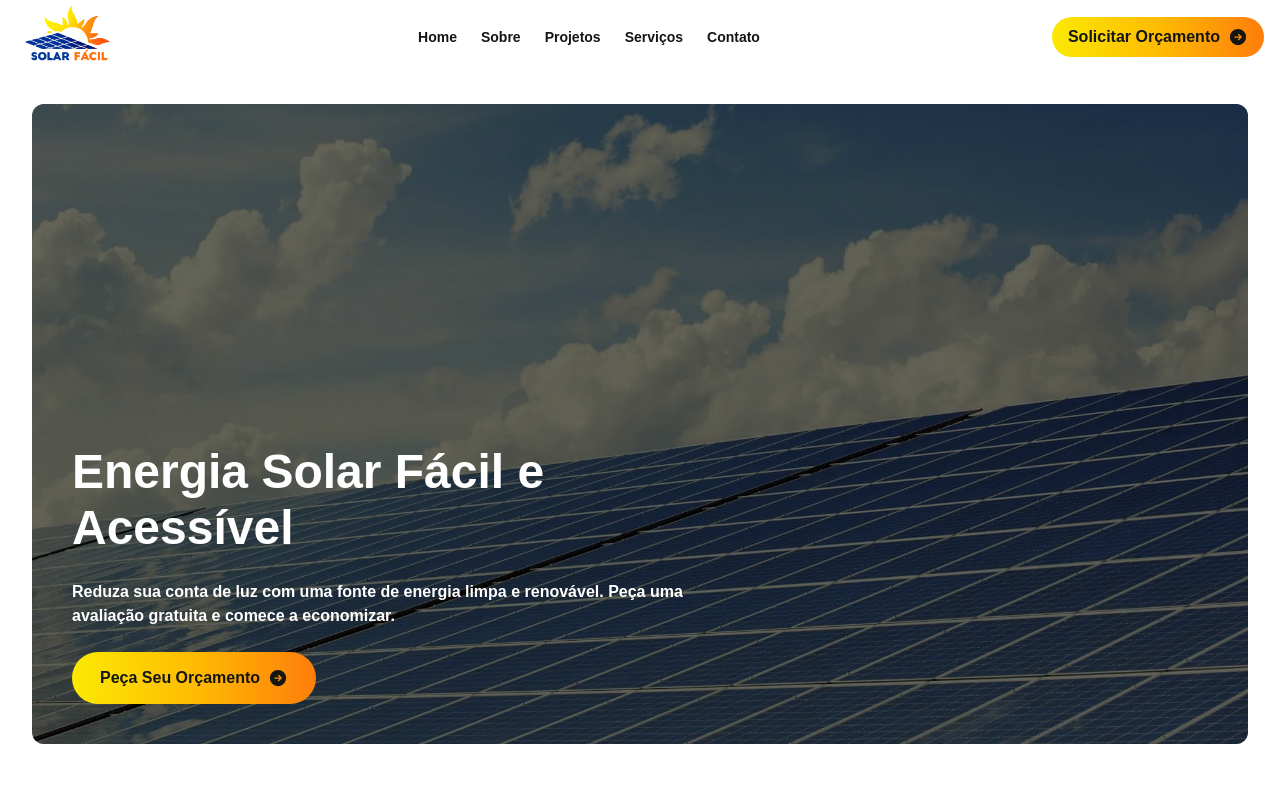
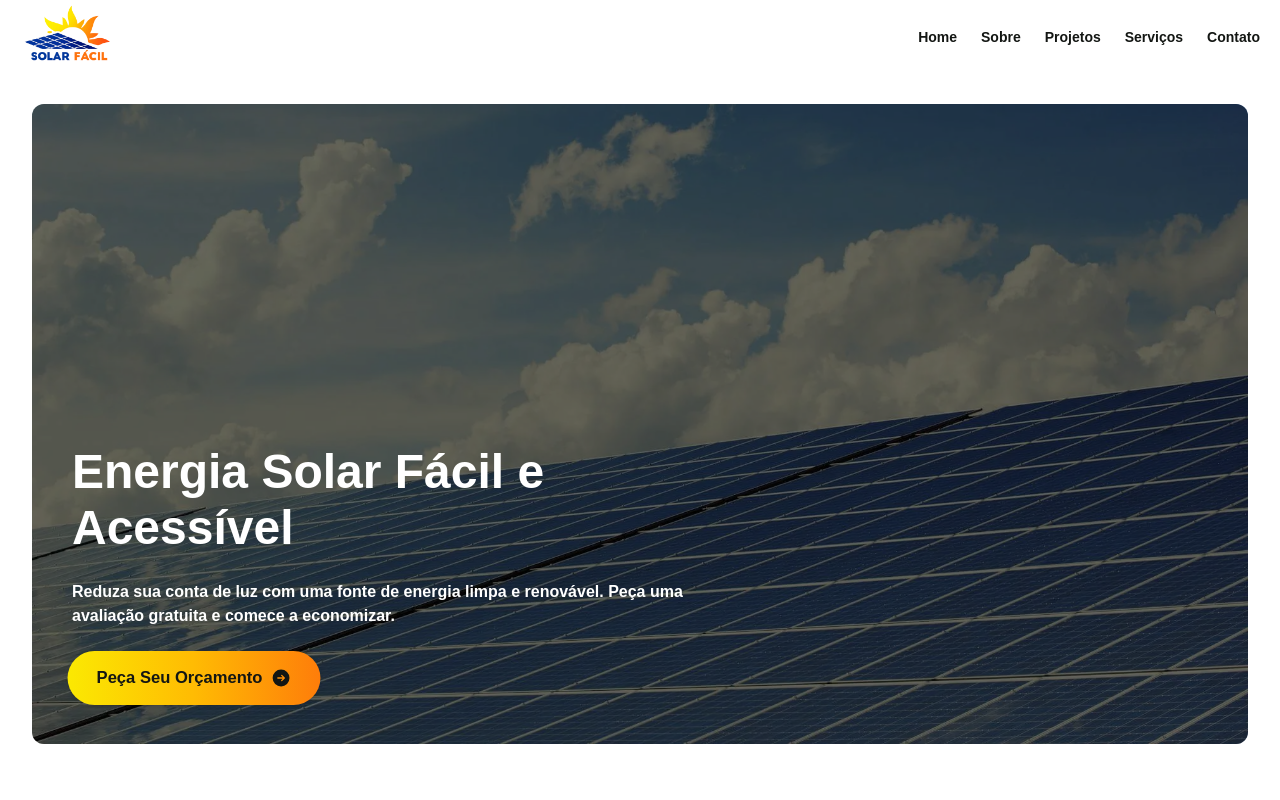
Before and after one commit to lucasfgaldinos/solar-facil, a Next.js app: page / in a window 1280 px wide. Shown: the top 800 px of the page. Built offline with nearby package versions, Linux system fonts and the light colour scheme; a web font is replaced by a local one.

Commit message:
refactor: Melhora fonte do Button, o remove do header e adiciona uma animação nele.

```diff
--- a/src/app/globals.css
+++ b/src/app/globals.css
@@ -10,3 +10,21 @@
   --color-dark-bg: #0d1321;
   --color-gray: #969da9;
 }
+
+@keyframes grow {
+  0%,
+  100% {
+    transform: scale(1);
+  }
+  50% {
+    transform: scale(1.05);
+  }
+}
+
+.btn-grow {
+  animation: grow 1s ease-in-out infinite;
+}
+
+.btn-grow:hover {
+  animation-play-state: paused;
+}
--- a/src/components/button.tsx
+++ b/src/components/button.tsx
@@ -2,7 +2,7 @@
 import { ArrowCircleRightIcon } from "@phosphor-icons/react";
 import type { ComponentProps, ReactNode } from "react";
 
-type ButtonProps = ComponentProps<"button"> & {
+type ButtonProps = ComponentProps<"a"> & {
   children: ReactNode;
   width?: "full" | "fit";
   size?: "sm" | "lg";
@@ -17,21 +17,21 @@ export function Button({
   ...props
 }: ButtonProps) {
   return (
-    <button
+    <a
+      href="https://wa.me/553898731678?text=Ol%C3%A1%2C%20Edemilson!%20Vim%20do%20site%20da%20Solar%20F%C3%A1cil%20e%20gostaria%20de%20um%20or%C3%A7amento%20de%20energia%20solar."
       style={{
         background:
           "linear-gradient(90deg, #FBE902 0%, #FFBB03 50%, #FE7D0A 100%)",
       }}
       className={`
       ${width === "fit" ? "w-fit" : "w-full"}
-      ${size === "lg" ? "px-7 py-3.5" : "px-4 py-2 text-sm"}
-    text-xs md:text-base text-text cursor-pointer rounded-full transition font-semibold hover:scale-105 active:scale-100 flex items-center gap-2
+      ${size === "lg" ? "px-7 py-3.5" : "px-4 py-2"}
+    text-text cursor-pointer rounded-full transition font-semibold hover:scale-105 active:scale-100 flex items-center gap-2 shadow btn-grow
     `}
-      type={type}
       {...props}
     >
       {children}{" "}
       <ArrowCircleRightIcon weight="fill" size={20} className="text-text" />
-    </button>
+    </a>
   );
 }
--- a/src/components/header.tsx
+++ b/src/components/header.tsx
@@ -1,8 +1,7 @@
 "use client";
-import { ListIcon } from "@phosphor-icons/react";
+import { ListIcon, XIcon } from "@phosphor-icons/react";
 import Image from "next/image";
 import { useState } from "react";
-import { Button } from "./button";
 import { HeaderLink } from "./header-link";
 
 export function Header() {
@@ -32,17 +31,17 @@ export function Header() {
             <HeaderLink>Contato</HeaderLink>
           </nav>
 
-          <div className="flex gap-4 items-center">
-            <div className="hidden md:flex">
-              <Button size="sm">Solicitar Orçamento</Button>
-            </div>
-
+          <div className="flex gap-4 items-center md:hidden">
             <button
               onClick={handleMenu}
               type="button"
-              className="md:hidden h-8 w-8 cursor-pointer hover:scale-105 active:scale-100 transition"
+              className="h-8 w-8 cursor-pointer hover:scale-105 active:scale-100 transition"
             >
-              <ListIcon size={32} weight="bold" />
+              {menu === "open" ? (
+                <XIcon size={32} weight="bold" />
+              ) : (
+                <ListIcon size={32} weight="bold" />
+              )}
             </button>
           </div>
         </div>
```
